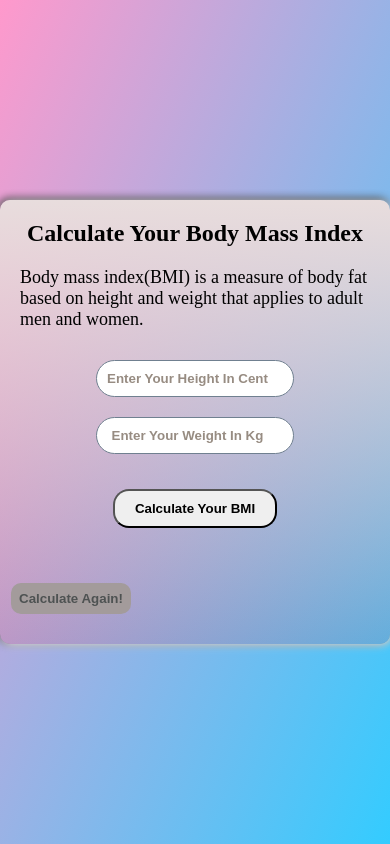
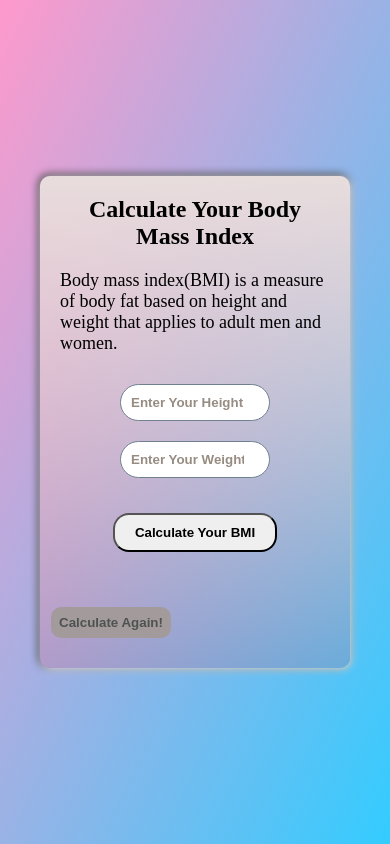
Before and after one commit to anurag7180/BMI-Calculater, a plain HTML site: page index.html in a window 390 px wide. Drawn offline with Linux system fonts and the light colour scheme.

Commit message:
Add files via upload

```diff
--- a/style.css
+++ b/style.css
@@ -68,3 +68,8 @@ input::placeholder {
   background-color: rgb(163, 155, 155);
   border-radius: 10px;
 }
+@media (min-width: 300px) and (max-width: 720px) {
+  body {
+    padding: 40px;
+  }
+}
```
